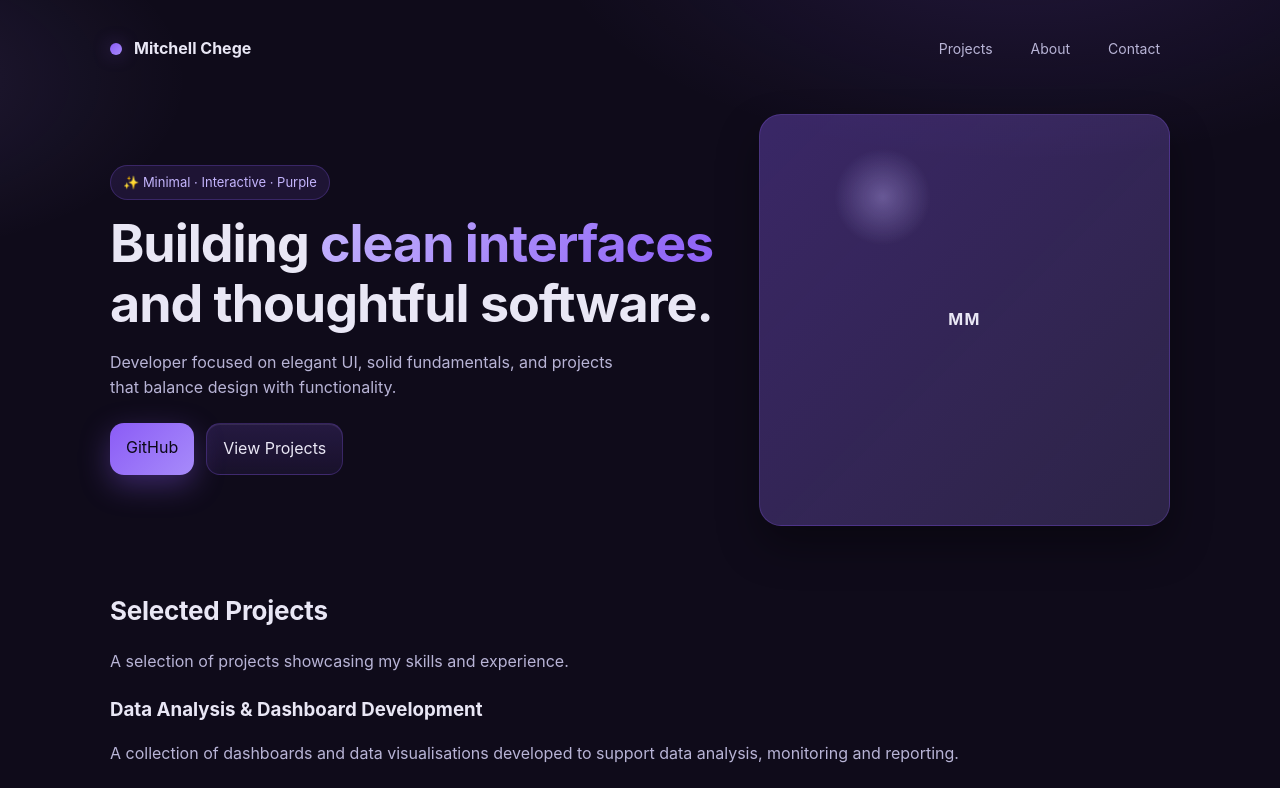
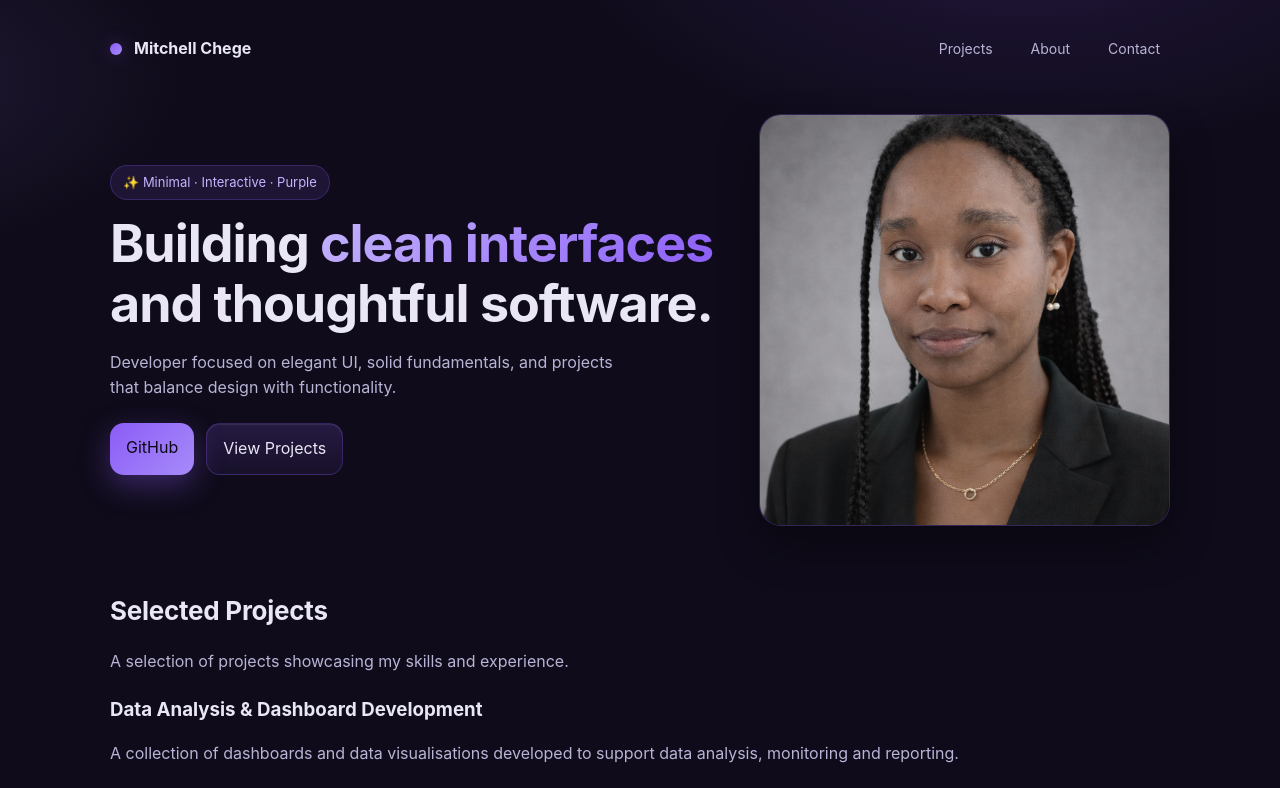
Before and after one commit to MitchyC-03/Portfolio, a plain HTML site: page index.html in a window 1280 px wide. Shown: the top 788 px of the page. Drawn offline with Linux system fonts and the light colour scheme.

Commit message:
Update portfolio and add dashboard gallery

```diff
--- a/index.html
+++ b/index.html
@@ -50,7 +50,7 @@
       </div>
 
       <div class="card avatar">
-        MM
+        <img src="images/TOPIK%20HEADSHOT%203.4.png" alt="Mitchell Chege">
       </div>
     </div>
 
--- a/style.css
+++ b/style.css
@@ -183,20 +183,17 @@ h1 {
 .avatar {
   aspect-ratio: 1 / 1;
   border-radius: 22px;
-  background:
-    radial-gradient(120px 120px at 30% 20%,
-      rgba(196,181,253,0.35), transparent 40%),
-    linear-gradient(
-      135deg,
-      rgba(139,92,246,0.35),
-      rgba(167,139,250,0.2)
-    );
   border: 1px solid var(--border);
-  display: grid;
-  place-items: center;
-  color: var(--text);
-  font-weight: 700;
-  letter-spacing: 0.08em;
+  padding: 0;
+  overflow: hidden;
+}
+
+.avatar img {
+  width: 100%;
+  height: 100%;
+  display: block;
+  object-fit: cover;
+  object-position: center 25%;
 }
 
 /* SECTIONS */
```
Also changed, not shown: images/TOPIK HEADSHOT 3.4.png (added).
